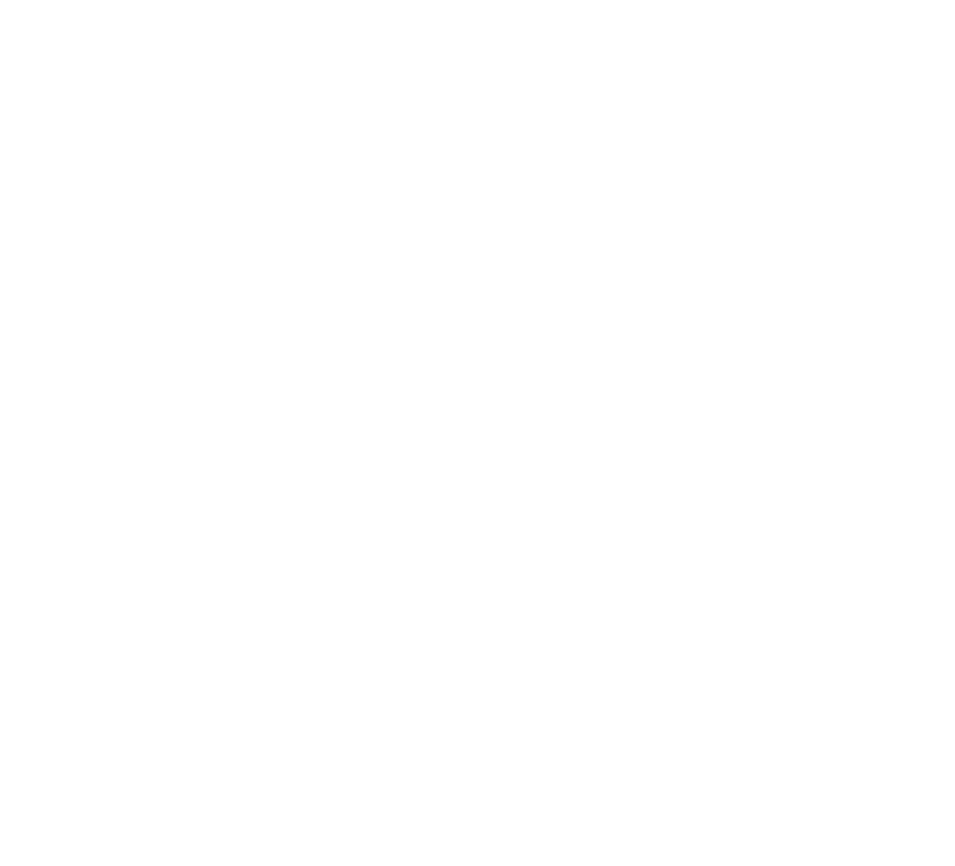
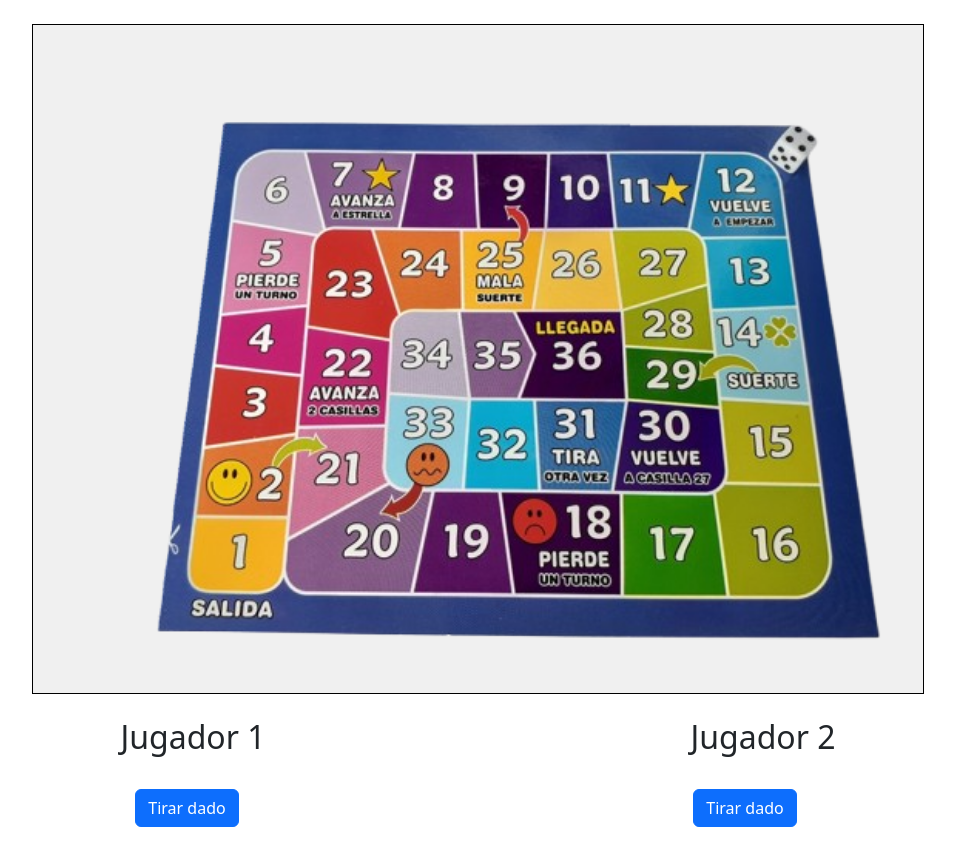
Before and after one commit to didacfrndz/portalMinijuegosJS, a plain HTML site: page minijuegoDeLaOca/index.html in a window 1280 px wide. Shown: the whole page, without its empty margins (162-1117 px from the left). Before the commit the page ends 800 px from the top, so only its background shows below. Drawn offline with nearby package versions, Linux system fonts and the light colour scheme.

Commit message:
programarcasillas

```diff
--- a/minijuegoDeLaOca/index.html
+++ b/minijuegoDeLaOca/index.html
@@ -4,8 +4,33 @@
     <meta charset="UTF-8">
     <meta name="viewport" content="width=device-width, initial-scale=1.0">
     <title>Document</title>
+    <link href="https://cdn.jsdelivr.net/npm/bootstrap@5.3.8/dist/css/bootstrap.min.css" rel="stylesheet" integrity="sha384-sRIl4kxILFvY47J16cr9ZwB07vP4J8+LH7qKQnuqkuIAvNWLzeN8tE5YBujZqJLB" crossorigin="anonymous">
+    <link rel="stylesheet" href="styles/styles.css">
 </head>
-<body>
+<body class="container">
+    <div class="text-center my-4">
+        <div>
+            <img class="tablero" src="assets/tablero.png" alt="Tablero Oca">
+        </div>
+    </div>
+    <div class="row text-center my-4">
+        <div class="col">
+            <h2>Jugador 1</h2>
+        </div>
+        <div class="col">
+            <h2>Jugador 2</h2>
+        </div>
 
+    <div class="row text-center my-4">
+        <div class="col">
+            <button class="btn btn-primary">Tirar dado</button>
+        </div>
+        <div class="col">
+            <button class="btn btn-primary">Tirar dado</button>
+
+    </div>
+
+    </div>
 </body>
+<script src="https://cdn.jsdelivr.net/npm/bootstrap@5.3.8/dist/js/bootstrap.bundle.min.js" integrity="sha384-FKyoEForCGlyvwx9Hj09JcYn3nv7wiPVlz7YYwJrWVcXK/BmnVDxM+D2scQbITxI" crossorigin="anonymous"></script>
 </html>
--- a/minijuegoDeLaOca/styles/styles.css
+++ b/minijuegoDeLaOca/styles/styles.css
@@ -0,0 +1,9 @@
+.tablero{
+    display: flex;
+    flex-wrap: wrap;
+    width: 80%;
+    height: 80%;
+    border: 1px solid #000;
+    margin: 20px auto;
+    background-color: #f0f0f0;
+}
```
Also changed, not shown: minijuegoDeLaOca/scripts/scriptOca.js (added, +38 -0 lines), minijuegoDeLaOca/assets/tablero.png (added).
